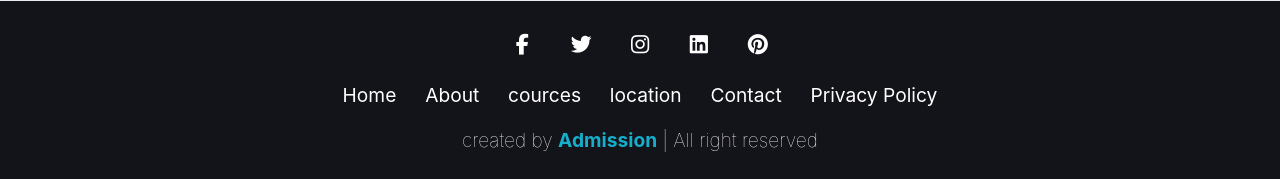
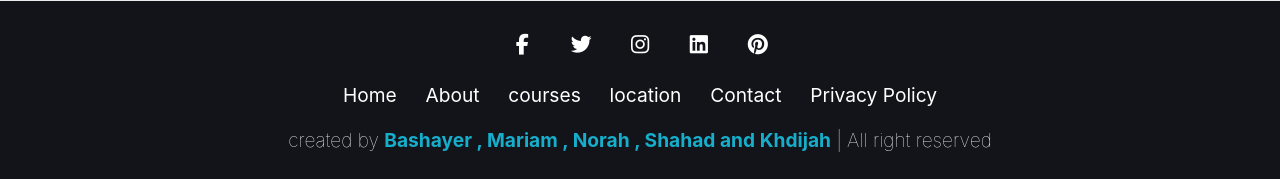
Before and after one commit to noura-ah/admission_project, a Django app: page /home in a window 1280 px wide. Shown: the part 1251-1430 px from the top of the page. Run offline with Django 3.2, Linux system fonts and the light colour scheme; data that the repository does not hold is empty; some libraries are stand-ins or nearby versions.

Commit message:
Add our names

```diff
--- a/admission_app/templates/home.html
+++ b/admission_app/templates/home.html
@@ -103,12 +103,12 @@
     <div class="links">
       <a href="#home">Home</a>
       <a href="#about">About</a>
-      <a href="#cource">cources</a>
+      <a href="#cource">courses</a>
       <a href="#contactus">location</a>
       <a href="#contact">Contact</a>
       <a href="#Privacy Policy">Privacy Policy</a>
     </div>
-    <div class="created">created by <span>Admission</span> | All right reserved</div>
+    <div class="created">created by <span>Bashayer , Mariam , Norah , Shahad and Khdijah</span> | All right reserved</div>
   </section>
 
 
```
